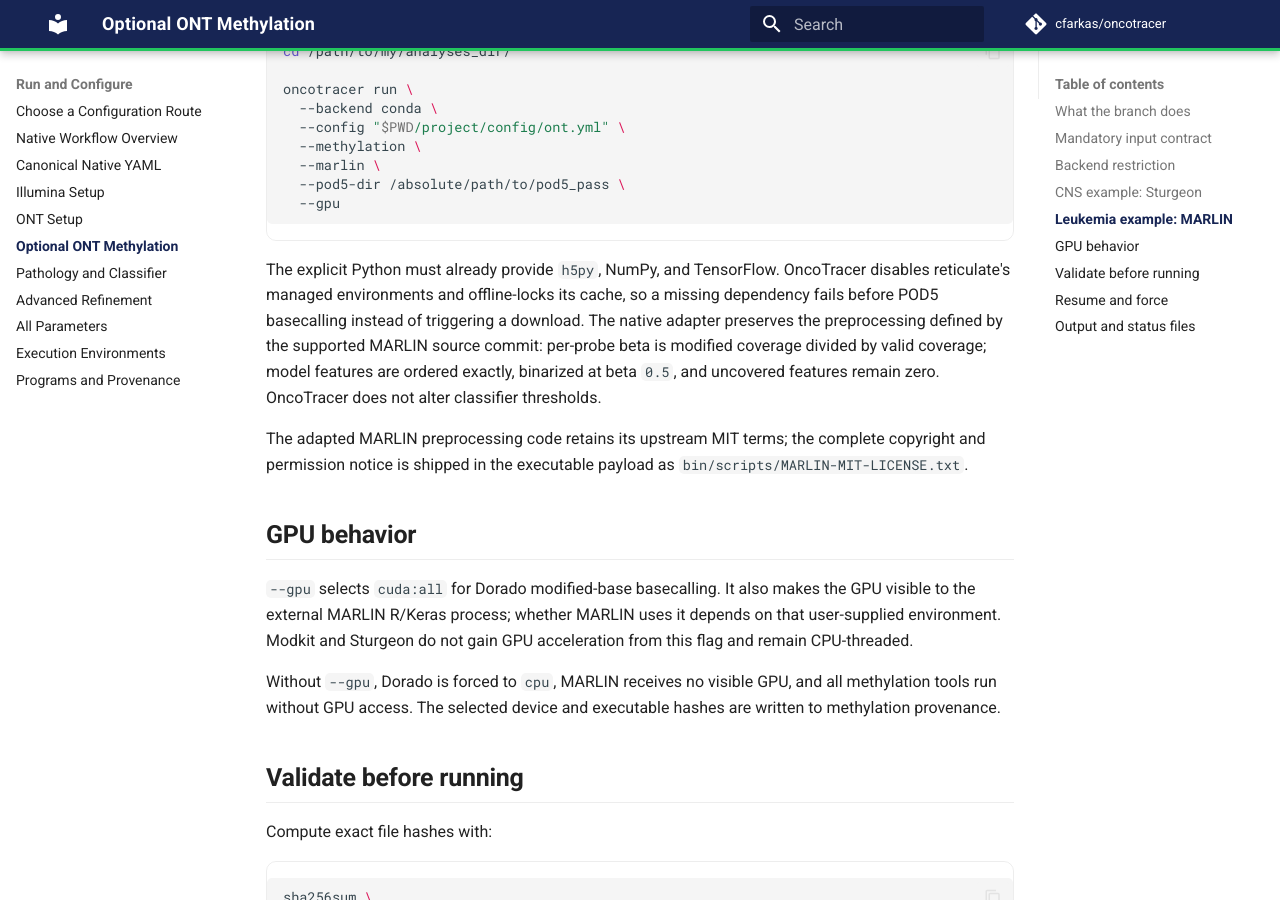
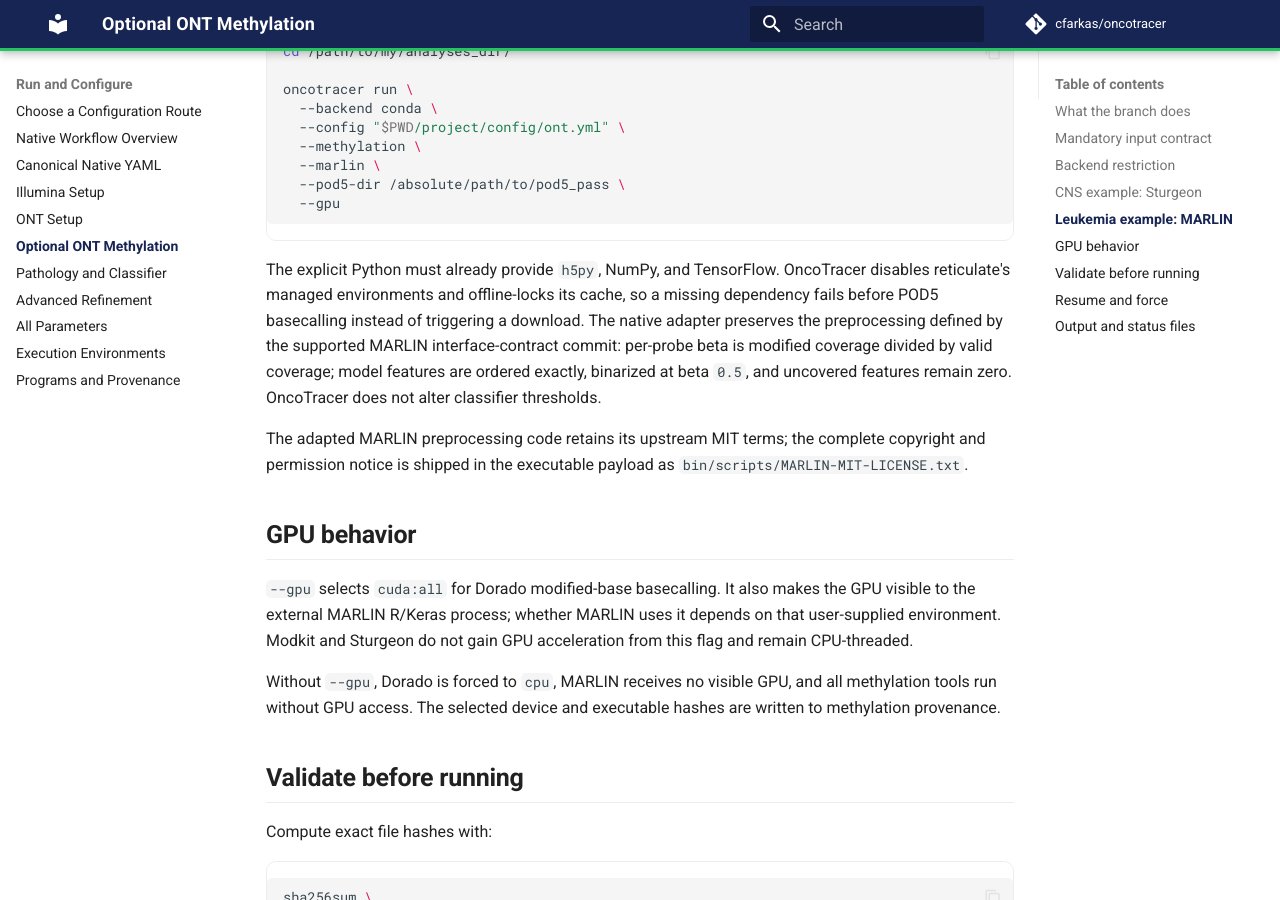
Before and after one commit to cfarkas/oncotracer, an MkDocs documentation site: the page built from docs/configuration/methylation.md, in a window 1280 px wide and 900 px high, scrolled down 3166 px. Built offline with MkDocs 1.6.1 and Material for MkDocs 9.7.7, drawn with Linux system fonts in a browser that asks for light colours; comment, search, counter and statistics services are not loaded.

Commit message:
Clarify MARLIN interface contract wording

````diff
--- a/docs/configuration/methylation.md
+++ b/docs/configuration/methylation.md
@@ -119,7 +119,7 @@ oncotracer run \
   --gpu
 ```
 
-The explicit Python must already provide `h5py`, NumPy, and TensorFlow. OncoTracer disables reticulate's managed environments and offline-locks its cache, so a missing dependency fails before POD5 basecalling instead of triggering a download. The native adapter preserves the preprocessing defined by the supported MARLIN source commit: per-probe beta is modified coverage divided by valid coverage; model features are ordered exactly, binarized at beta `0.5`, and uncovered features remain zero. OncoTracer does not alter classifier thresholds.
+The explicit Python must already provide `h5py`, NumPy, and TensorFlow. OncoTracer disables reticulate's managed environments and offline-locks its cache, so a missing dependency fails before POD5 basecalling instead of triggering a download. The native adapter preserves the preprocessing defined by the supported MARLIN interface-contract commit: per-probe beta is modified coverage divided by valid coverage; model features are ordered exactly, binarized at beta `0.5`, and uncovered features remain zero. OncoTracer does not alter classifier thresholds.
 
 The adapted MARLIN preprocessing code retains its upstream MIT terms; the complete copyright and permission notice is shipped in the executable payload as `bin/scripts/MARLIN-MIT-LICENSE.txt`.
 
````
